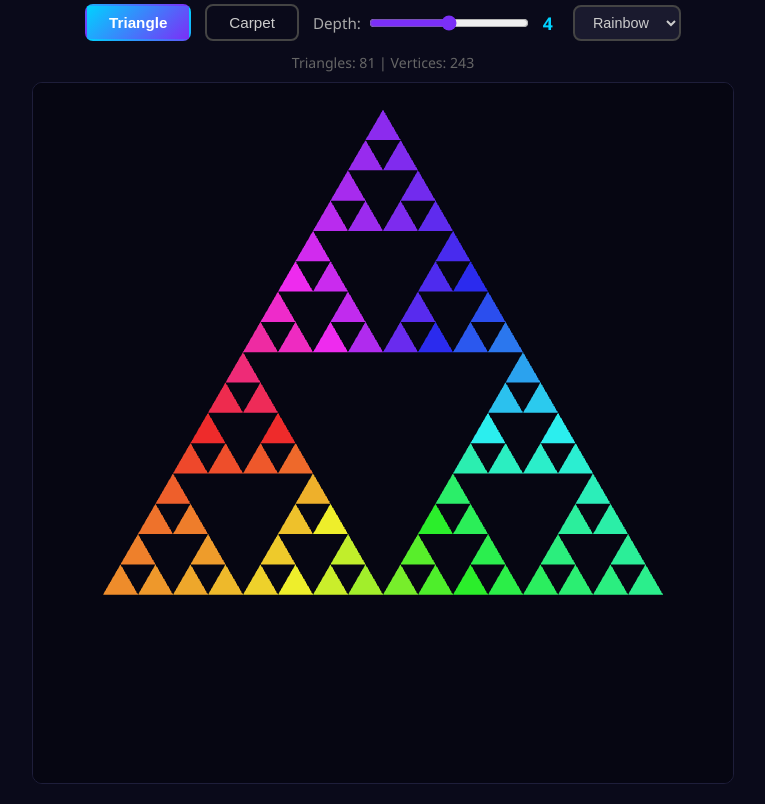
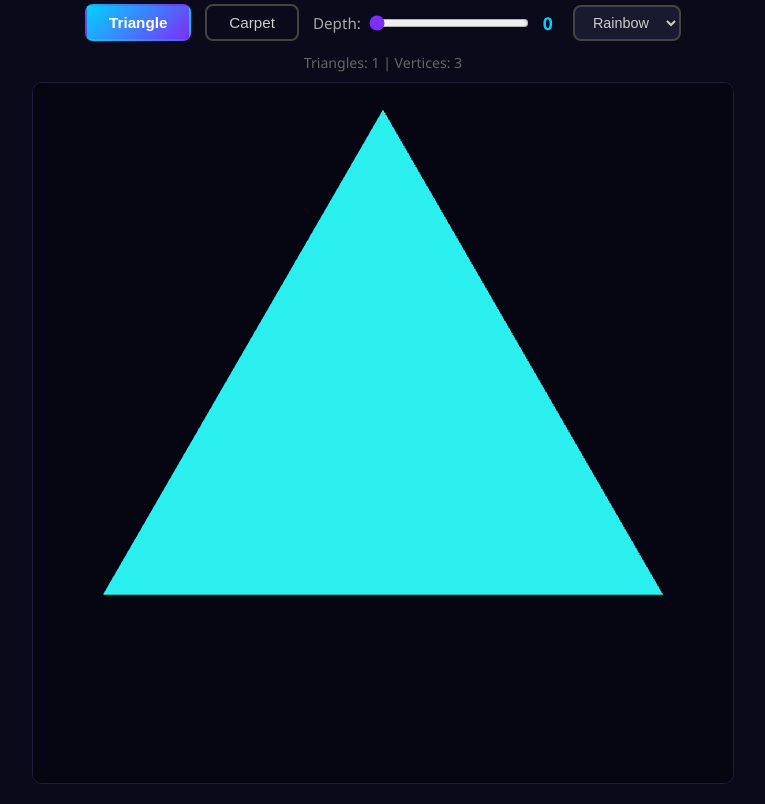
Before and after one commit to xuantuan4444/Fractal_CS105, a plain HTML site: page Sierpinski_sierpinski/index.html in a window 1280 px wide. Shown: the part 79-883 px from the top of the page, without its empty margins (257-1022 px from the left). Drawn offline with Linux system fonts and the light colour scheme.

Commit message:
complete task

```diff
--- a/Sierpinski_sierpinski/index.html
+++ b/Sierpinski_sierpinski/index.html
@@ -131,8 +131,8 @@
 
             <div class="slider-group">
                 <label>Depth:</label>
-                <input type="range" id="depthSlider" min="0" max="8" value="4">
-                <span id="depthValue">4</span>
+                <input type="range" id="depthSlider" min="0" max="8" value="0">
+                <span id="depthValue">0</span>
             </div>
 
             <select id="colorScheme">
--- a/Sierpinski_sierpinski/src/main.js
+++ b/Sierpinski_sierpinski/src/main.js
@@ -66,7 +66,7 @@ const COLOR_SCHEMES = {
 
 // ==================== TRANG THAI UNG DUNG ====================
 let currentMode = 'triangle';          // Che do hien tai: 'triangle' hoac 'carpet'
-let currentDepth = 4;                  // Do sau de quy hien tai
+let currentDepth = 0;                  // Do sau de quy hien tai
 let currentColorScheme = 'rainbow';    // Bang mau hien tai
 
 // ==================== KHOI TAO WEBGL ====================
```
